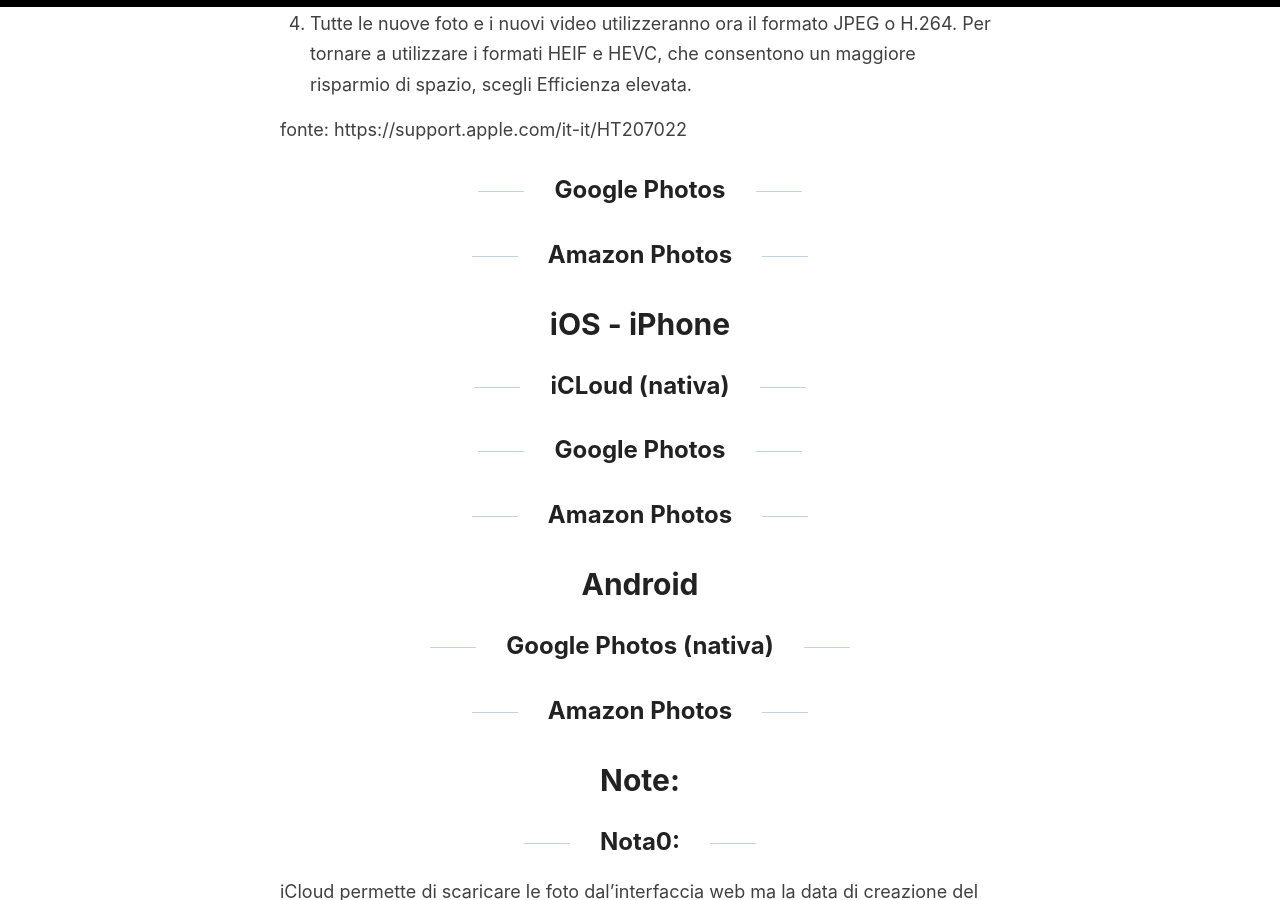
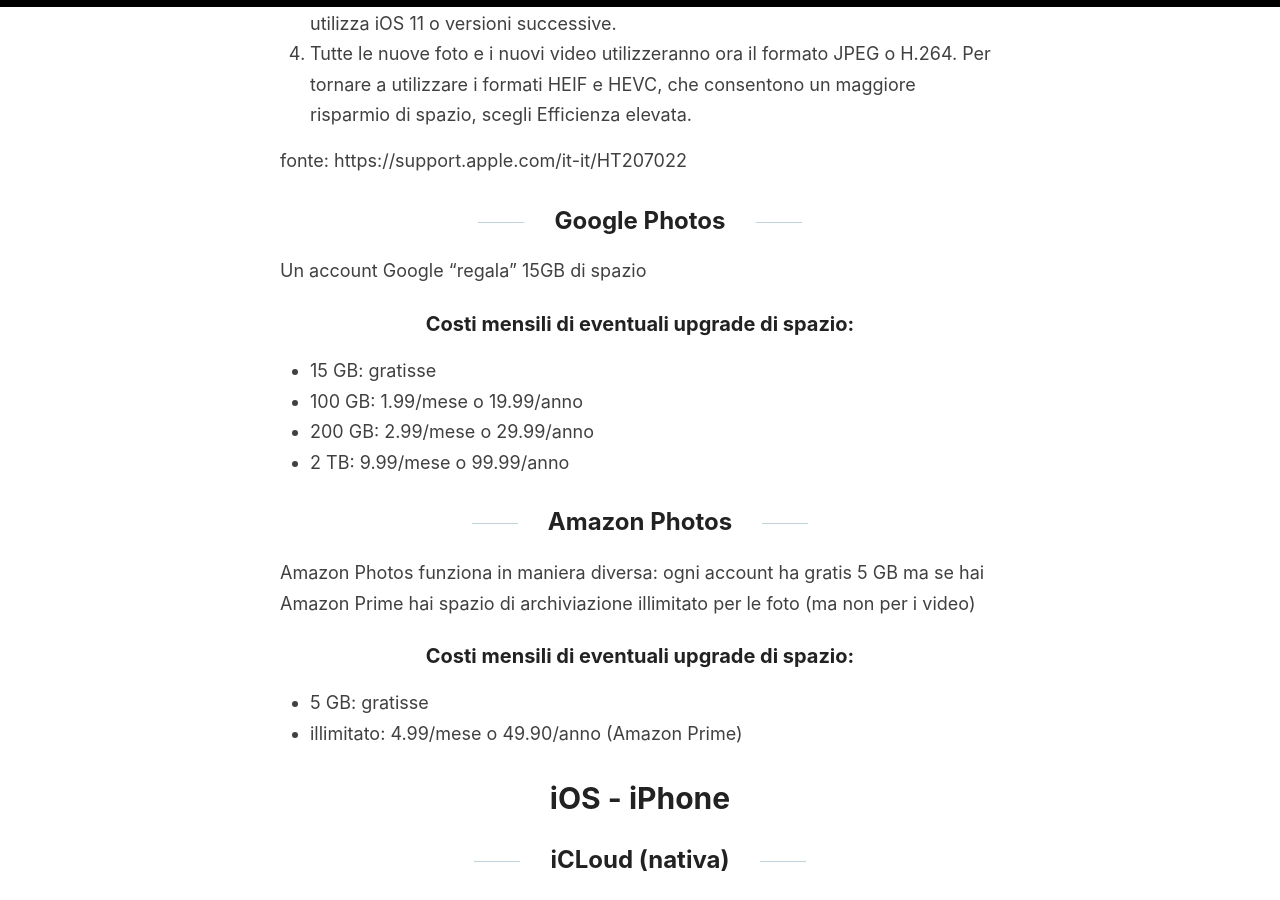
Before and after one commit to robe-varie/robe-varie.github.io, a Jekyll site: the page built from _posts/2023-06-11-BackupFotoSmartphone.md, in a window 1280 px wide and 900 px high, scrolled down 1719 px. Built offline with Jekyll 4.4.1, drawn with Linux system fonts in a browser that asks for light colours.

Commit message:
Update 2023-06-11-BackupFotoSmartphone.md

```diff
--- a/_posts/2023-06-11-BackupFotoSmartphone.md
+++ b/_posts/2023-06-11-BackupFotoSmartphone.md
@@ -24,6 +24,7 @@ iCloud, il cloud di Apple, e' la soluzione nativa per il backup degli iPhone/iPa
 un profilo iCLoud e' gratuito e "regala" 5GB di spazio per i backup, non sono tanti.
 
 ### Costi mensili di eventuali upgrade di spazio:
+- 5 GB: gratisse
 - 50 GB: € 0,99
 - 200 GB: € 2,99
 - 2 TB: € 9,99
@@ -42,7 +43,20 @@ iPhone di default salva foto e video in formato proprietario, se non si hanno es
 fonte: https://support.apple.com/it-it/HT207022
 
 ## Google Photos
+Un account Google "regala" 15GB di spazio
+
+### Costi mensili di eventuali upgrade di spazio:
+- 15 GB: gratisse
+- 100 GB: 1.99/mese o 19.99/anno
+- 200 GB: 2.99/mese o 29.99/anno
+- 2 TB: 9.99/mese o 99.99/anno
+
 ## Amazon Photos
+Amazon Photos funziona in maniera diversa: ogni account ha gratis 5 GB ma se hai Amazon Prime hai spazio di archiviazione illimitato per le foto (ma non per i video)
+
+### Costi mensili di eventuali upgrade di spazio:
+- 5 GB: gratisse
+- illimitato: 4.99/mese o 49.90/anno (Amazon Prime)
 
 
 # iOS - iPhone
```
